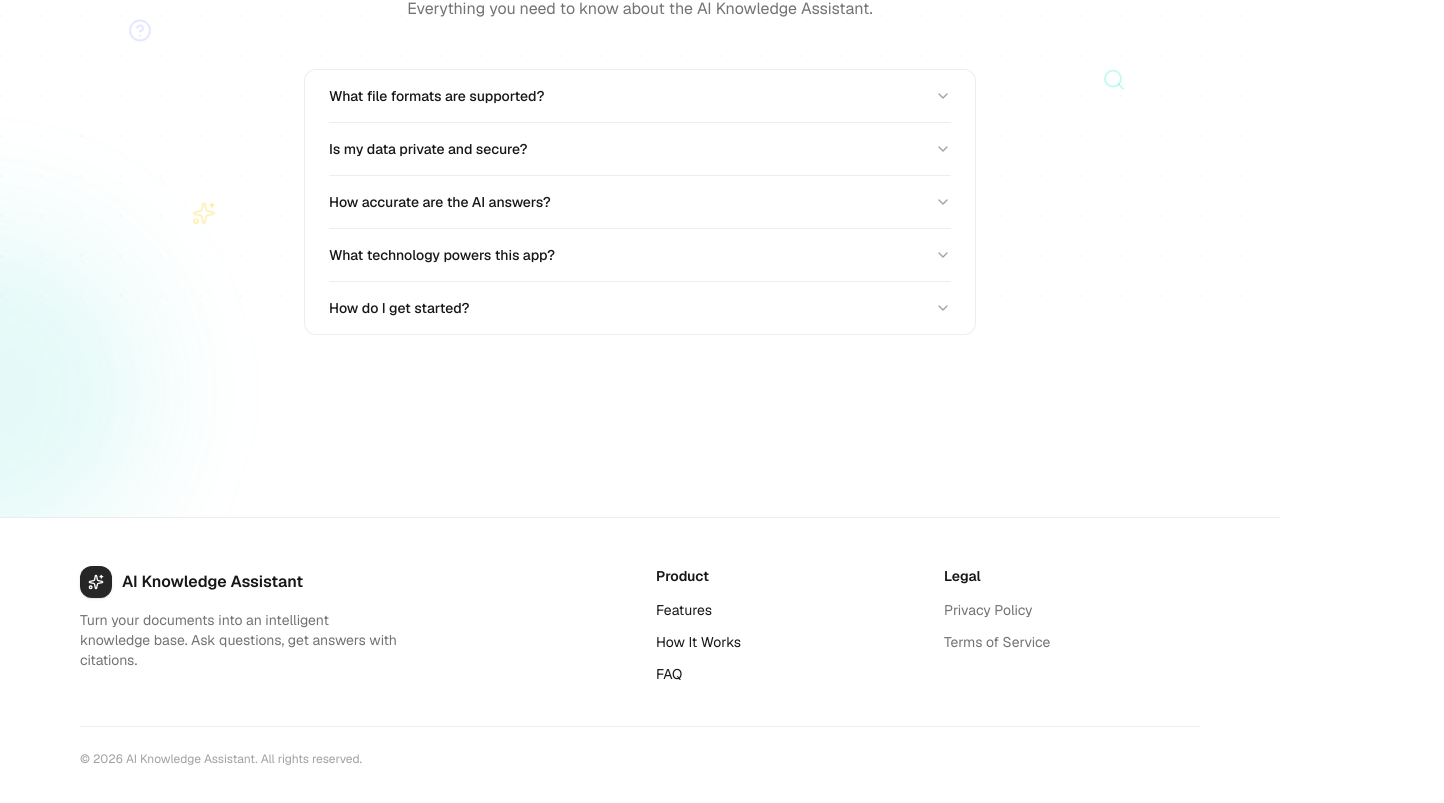
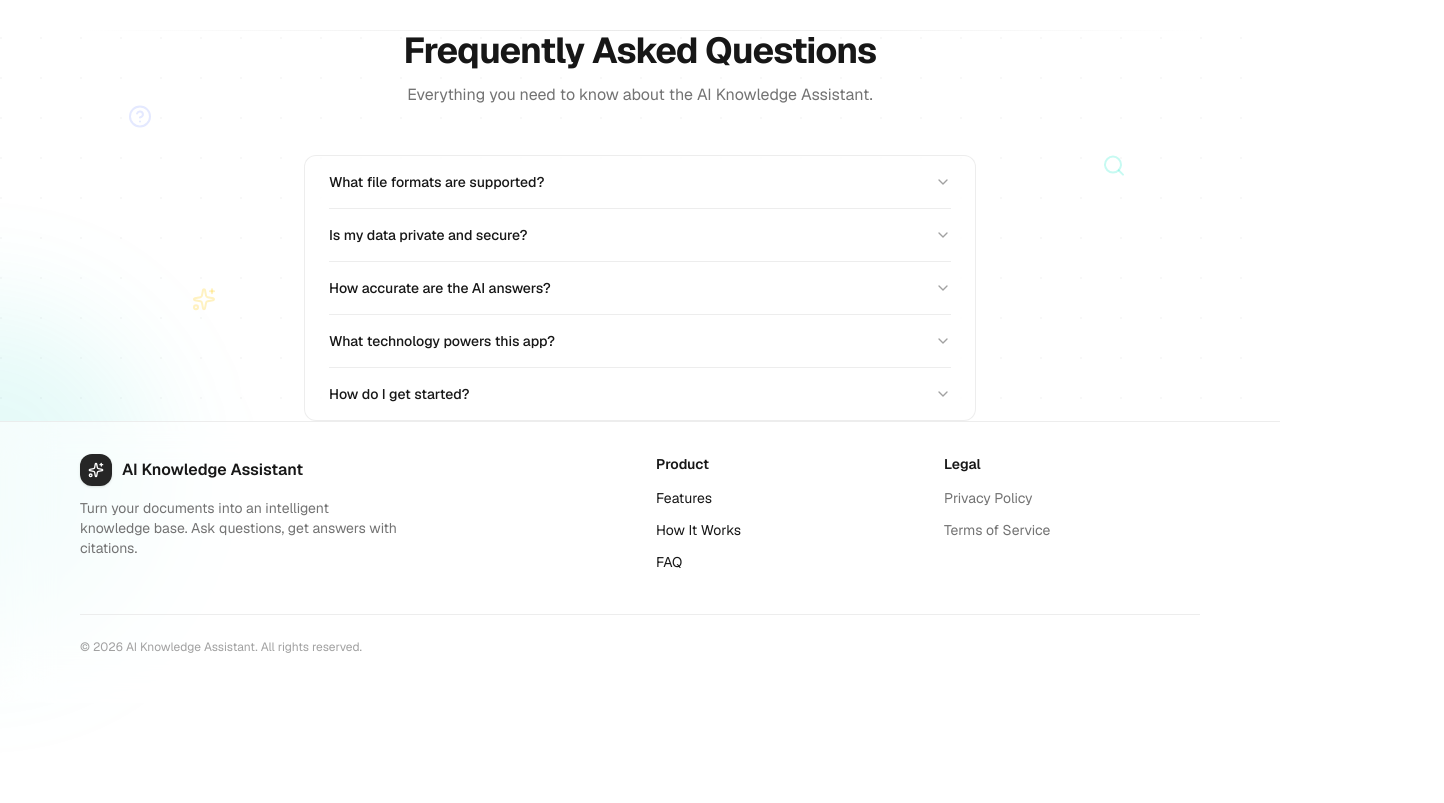
Before and after one commit to Kartikeyongit/ai-knowledge-assistant, a Next.js app in the folder web/: page / in a window 1280 px wide. Shown: the part 2940-3743 px from the top of the page, 1444 px wide, since content can reach past the window. After the commit the page ends 3643 px from the top, so only its background shows below. Built offline with nearby package versions, Linux system fonts and the light colour scheme; no server answers.

Commit message:
landing page update

```diff
--- a/web/src/app/layout.tsx
+++ b/web/src/app/layout.tsx
@@ -31,6 +31,9 @@ export default function RootLayout({
         <script dangerouslySetInnerHTML={{
           __html: `(function(){try{var e=localStorage.getItem("theme");if(e==="dark"||(e==="system"&&window.matchMedia("(prefers-color-scheme:dark)").matches)||(!e&&window.matchMedia("(prefers-color-scheme:dark)").matches))document.documentElement.classList.add("dark")}catch(e){}})()`
         }} />
+        <script dangerouslySetInnerHTML={{
+          __html: `history.scrollRestoration="manual";window.scrollTo(0,0)`
+        }} />
       </head>
       <body className="min-h-full flex flex-col">
         <Providers>{children}</Providers>
--- a/web/src/app/page.tsx
+++ b/web/src/app/page.tsx
@@ -24,13 +24,6 @@ export default function HomePage() {
     setAuthTokenGetter(() => getToken());
   }, [getToken]);
 
-  useEffect(() => {
-    if (typeof window !== "undefined") {
-      window.history.scrollRestoration = "manual";
-      window.scrollTo(0, 0);
-    }
-  }, []);
-
   return (
     <div className="flex flex-col min-h-screen">
       <Header
@@ -56,7 +49,7 @@ export default function HomePage() {
         }
       />
 
-      <main className="flex-1 relative overflow-hidden">
+      <main className="flex-1 relative">
         <PageBackground />
         <HeroSection />
 
--- a/web/src/components/landing/footer.tsx
+++ b/web/src/components/landing/footer.tsx
@@ -4,7 +4,7 @@ import Link from "next/link";
 export function FooterSection() {
   return (
     <footer className="border-t border-neutral-200/70 dark:border-neutral-800/50 bg-white/60 dark:bg-neutral-950/60 backdrop-blur-xl">
-      <div className="max-w-6xl mx-auto px-4 py-12">
+      <div className="max-w-6xl mx-auto px-4 pt-8 pb-12">
         <div className="grid grid-cols-1 md:grid-cols-4 gap-8">
           <div className="md:col-span-2">
             <Link href="/" className="flex items-center gap-2.5 mb-3">
--- a/web/src/components/landing/hero.tsx
+++ b/web/src/components/landing/hero.tsx
@@ -11,7 +11,7 @@ export function HeroSection() {
   const { isSignedIn } = useAuth();
 
   return (
-    <section id="hero" className="relative pt-48 pb-20 text-center">
+    <section id="hero" className="relative pt-24 pb-20 text-center">
       <FloatingBackground
         icons={[
           { icon: FileText, className: "text-indigo-300/40 dark:text-indigo-400/30", position: "top-24 left-[15%]" },
```
